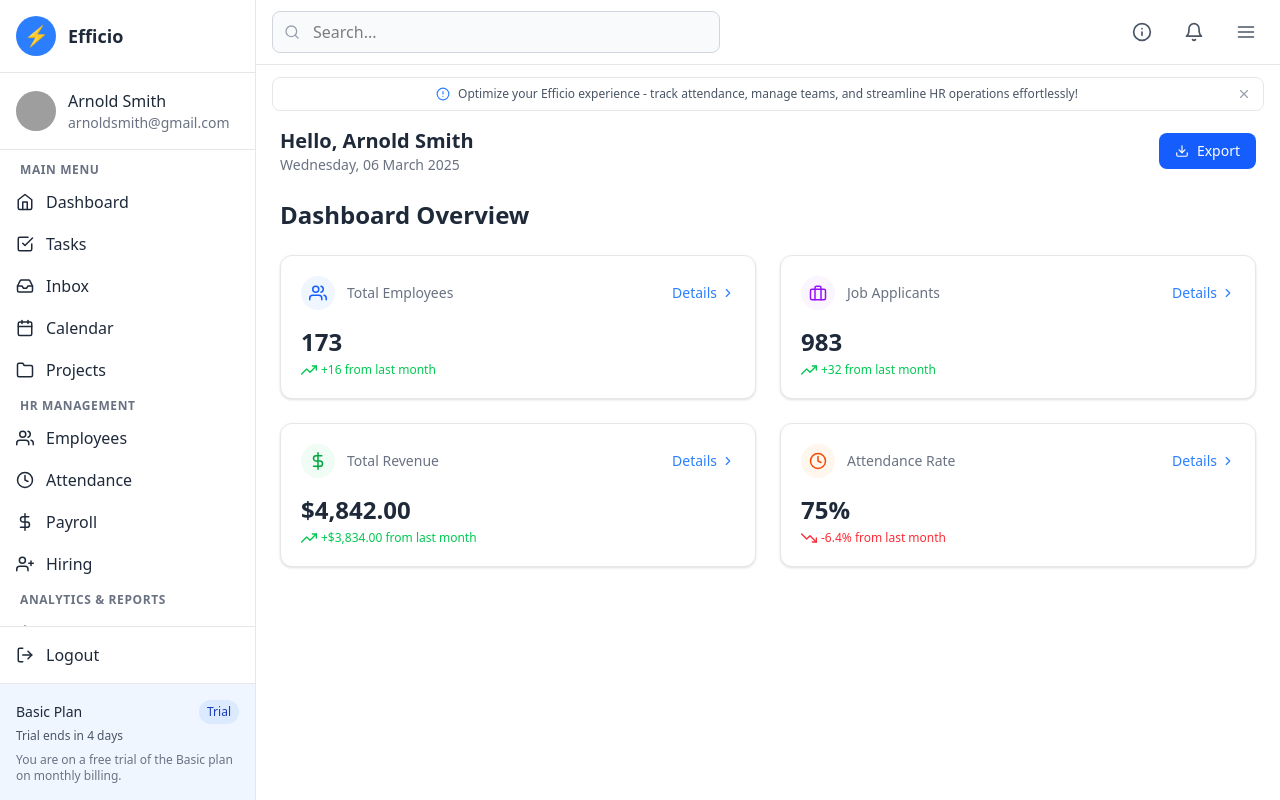
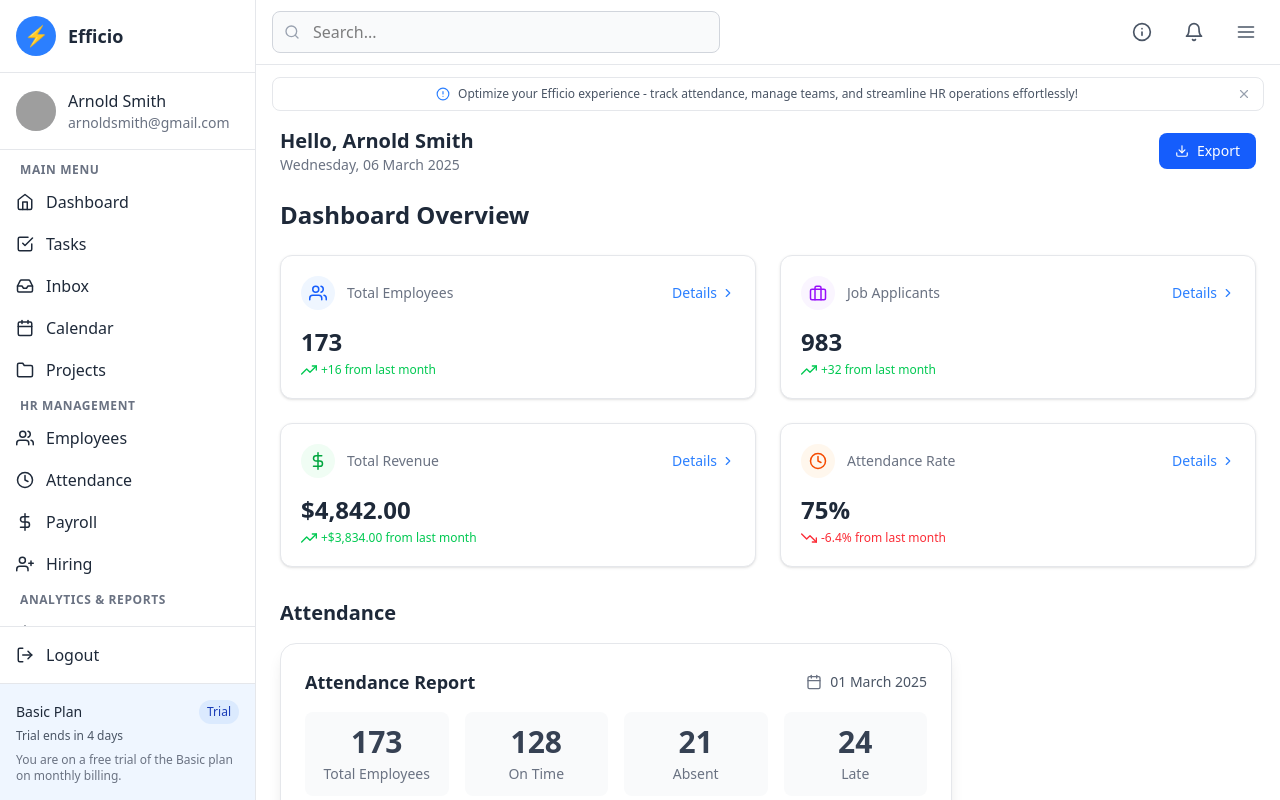
Before and after one commit to Himanshu-coder007/HR-Dashboard-UI, a React (Vite) app: page / in a window 1280 px wide. Built offline with nearby package versions, Linux system fonts and the light colour scheme; grey boxes are pictures that could not be loaded.

Commit message:
added attendance

```diff
--- /dev/null
+++ b/src/components/Attendance.jsx
@@ -0,0 +1,51 @@
+import { FiCalendar } from "react-icons/fi";
+
+const Attendance = () => {
+  return (
+    <div className="p-6 shadow-lg rounded-2xl bg-white w-full max-w-2xl border border-gray-200">
+      <div className="flex justify-between items-center mb-4">
+        <h2 className="text-lg font-semibold text-gray-800">Attendance Report</h2>
+        <div className="flex items-center gap-2">
+          <FiCalendar className="text-gray-500" />
+          <span className="text-gray-600 text-sm">01 March 2025</span>
+        </div>
+      </div>
+      <div className="grid grid-cols-4 gap-4 text-center text-gray-700 mb-6">
+        <div className="p-3 rounded-lg bg-gray-50">
+          <span className="text-3xl font-bold block">173</span>
+          <p className="text-sm text-gray-500 mt-1">Total Employees</p>
+        </div>
+        <div className="p-3 rounded-lg bg-gray-50">
+          <span className="text-3xl font-bold block">128</span>
+          <p className="text-sm text-gray-500 mt-1">On Time</p>
+        </div>
+        <div className="p-3 rounded-lg bg-gray-50">
+          <span className="text-3xl font-bold block">21</span>
+          <p className="text-sm text-gray-500 mt-1">Absent</p>
+        </div>
+        <div className="p-3 rounded-lg bg-gray-50">
+          <span className="text-3xl font-bold block">24</span>
+          <p className="text-sm text-gray-500 mt-1">Late</p>
+        </div>
+      </div>
+      <div className="mt-6 grid grid-cols-7 gap-1">
+        {[...Array(35)].map((_, index) => (
+          <div
+            key={index}
+            className={`w-8 h-8 rounded-md ${index % 5 === 0 ? "bg-blue-500" : "bg-blue-200"}`}
+          ></div>
+        ))}
+      </div>
+      <div className="mt-6 flex justify-end">
+        <button className="text-blue-600 hover:text-blue-800 text-sm font-medium flex items-center">
+          View Full Report
+          <svg xmlns="http://www.w3.org/2000/svg" className="h-4 w-4 ml-1" fill="none" viewBox="0 0 24 24" stroke="currentColor">
+            <path strokeLinecap="round" strokeLinejoin="round" strokeWidth={2} d="M9 5l7 7-7 7" />
+          </svg>
+        </button>
+      </div>
+    </div>
+  );
+};
+
+export default Attendance;
--- a/src/pages/Home.jsx
+++ b/src/pages/Home.jsx
@@ -1,6 +1,7 @@
 import React from 'react';
 import Header from '../components/Header';
 import StatsCards from '../components/StatsCards';
+import Attendance from '../components/Attendance';
 import {
   FiAlertCircle,
   FiX,
@@ -40,7 +41,15 @@ const Home = () => {
       {/* Main Content */}
       <div className="flex-1 p-6 overflow-y-auto">
         <h1 className="text-2xl font-bold text-gray-800 mb-6">Dashboard Overview</h1>
+
+        {/* Stats Cards Section */}
         <StatsCards />
+
+        {/* Attendance Section */}
+        <div className="mt-8">
+          <h2 className="text-xl font-semibold text-gray-800 mb-4">Attendance</h2>
+          <Attendance />
+        </div>
       </div>
     </div>
   );
```
